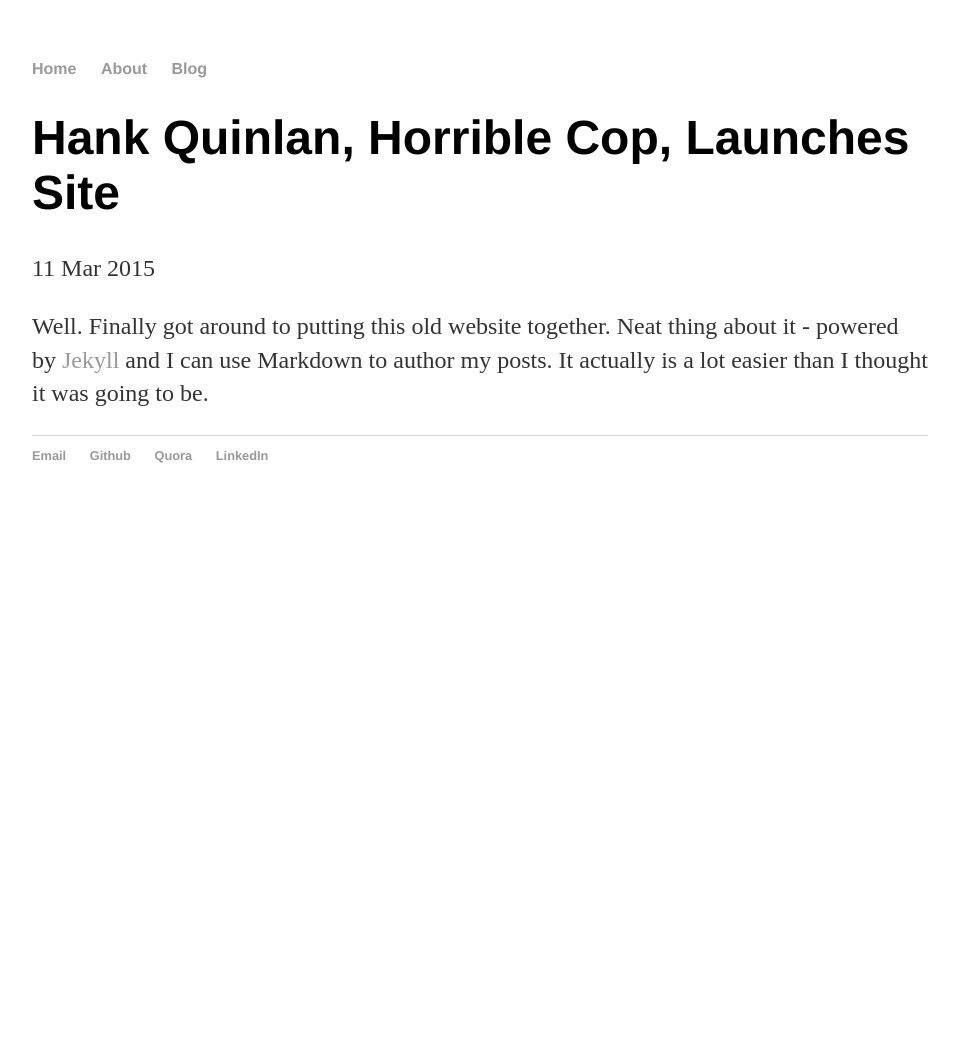
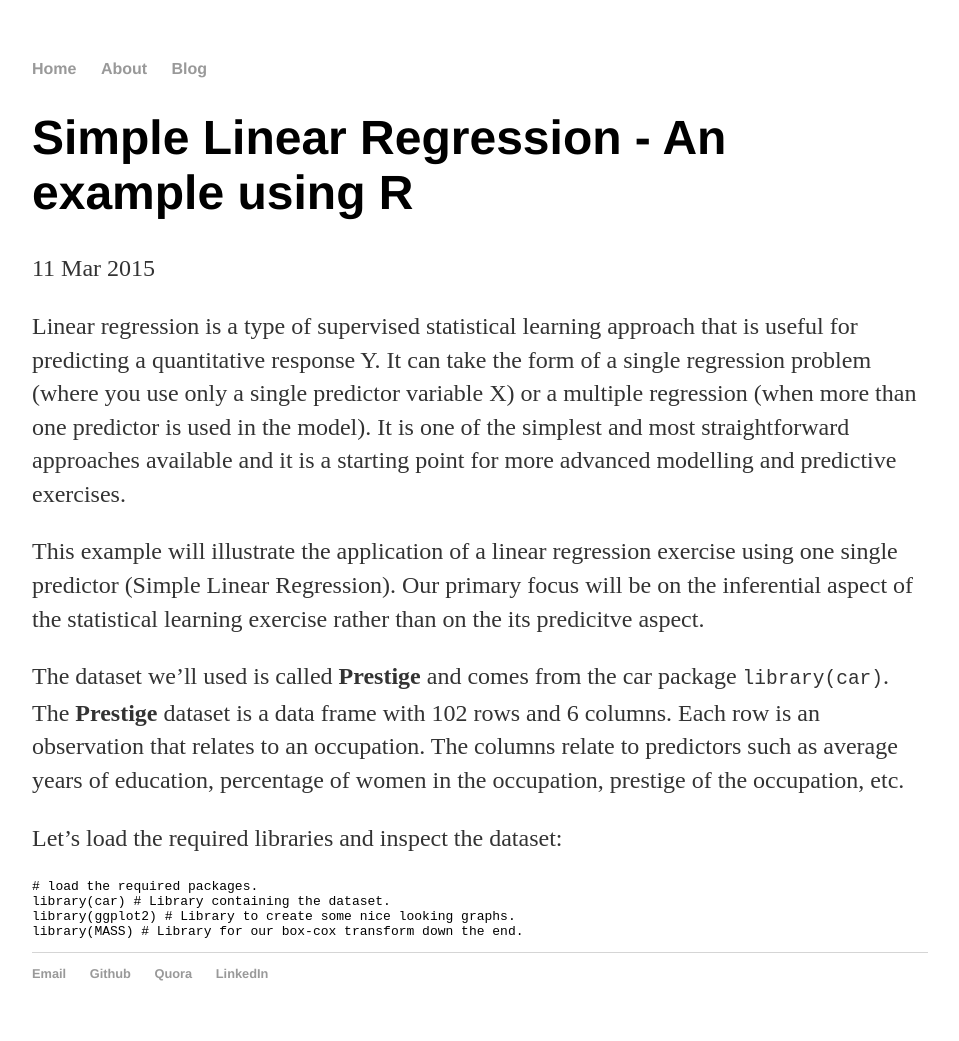
Before and after one commit to FelipeRego/FelipeRego.github.io, a Jekyll site: the page built from _posts/2015-03-11-Simple-Linear-Regression-Example-in-R.md, in a window 1280 px wide. Shown: the whole page, without its empty margins (160-1119 px from the left). Built offline with Jekyll 4.4.1, drawn with Linux system fonts in a browser that asks for light colours; before the commit the page ends 900 px from its top, so only the background shows below that.

Commit message:
Update 2015-03-11-Simple-Linear-Regression-Example-in-R.md

````diff
--- a/_posts/2015-03-11-Simple-Linear-Regression-Example-in-R.md
+++ b/_posts/2015-03-11-Simple-Linear-Regression-Example-in-R.md
@@ -1,7 +1,21 @@
 ---
 layout: post
-title: "Hank Quinlan, Horrible Cop, Launches Site"
+title: "Simple Linear Regression - An example using R"
 date: 2015-03-11
 ---
 
-Well. Finally got around to putting this old website together. Neat thing about it - powered by [Jekyll](http://jekyllrb.com) and I can use Markdown to author my posts. It actually is a lot easier than I thought it was going to be.
+Linear regression is a type of supervised statistical learning approach that is useful for predicting a quantitative response Y. It can take the form of a single regression problem (where you use only a single predictor variable X) or a multiple regression (when more than one predictor is used in the model). It is one of the simplest and most straightforward approaches available and it is a starting point for more advanced modelling and predictive exercises.
+
+This example will illustrate the application of a linear regression exercise using one single predictor (Simple Linear Regression). Our primary focus will be on the inferential aspect of the statistical learning exercise rather than on the its predicitve aspect.
+
+The dataset we'll used is called **Prestige** and comes from the car package `library(car)`. The **Prestige** dataset is a data frame with 102 rows and 6 columns. Each row is an observation that relates to an occupation. The columns relate to predictors such as average years of education, percentage of women in the occupation, prestige of the occupation, etc.
+
+Let's load the required libraries and inspect the dataset:
+
+
+```r
+# load the required packages.
+library(car) # Library containing the dataset.
+library(ggplot2) # Library to create some nice looking graphs.
+library(MASS) # Library for our box-cox transform down the end.
+```
````
